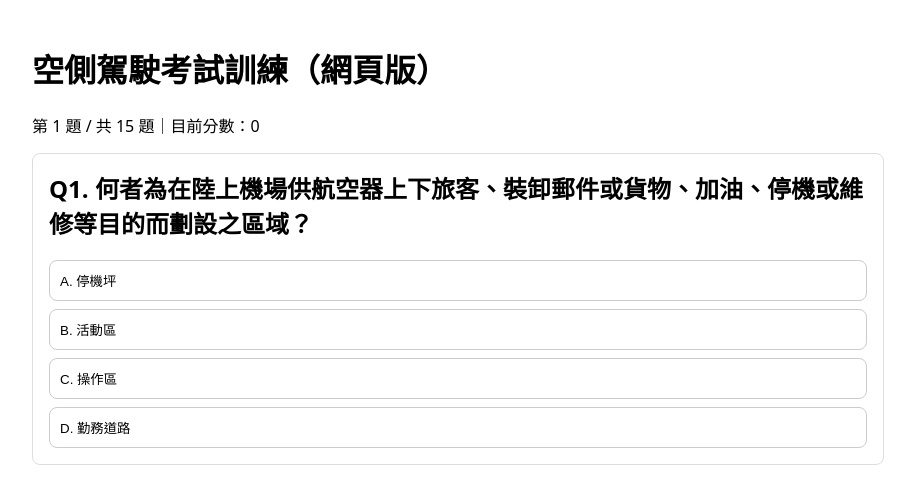
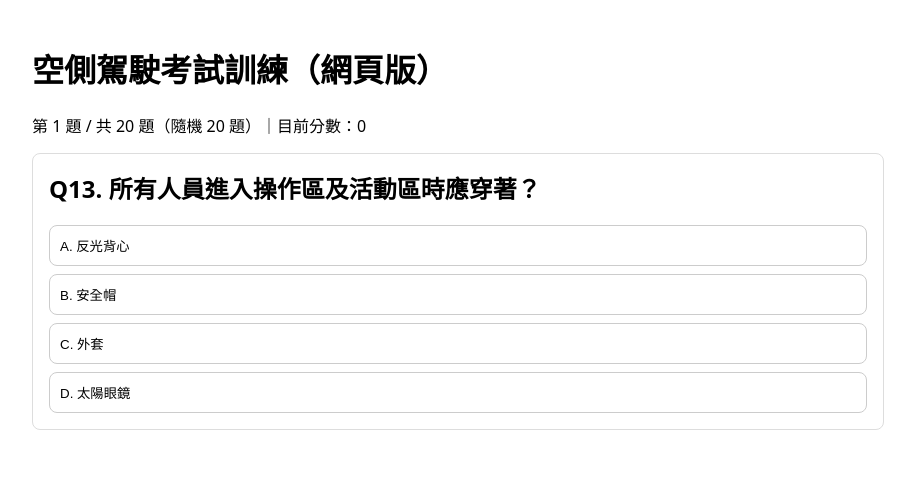
Before and after one commit to Chu0019/AIIIII, a Next.js app in the folder apps/web/: page /quiz in a window 1280 px wide. Shown: the top 504 px of the page, without its empty margins (182-1097 px from the left). Built offline with nearby package versions, Linux system fonts and the light colour scheme.

Commit message:
feat(quiz): serve random 20 questions per attempt

```diff
--- a/apps/web/app/quiz/page.tsx
+++ b/apps/web/app/quiz/page.tsx
@@ -28,13 +28,33 @@ const BANK: Q[] = [
   { id: 15, q: '桃園機場發布「雷(暴)雨當空」時，所有地面作業應？', options: ['停止', '繼續', '視情況', '無規定'], answer: 0, note: '當空警示下原則停作，依程序例外處理。' },
 ]
 
+function shuffle<T>(arr: T[]) {
+  const a = [...arr]
+  for (let i = a.length - 1; i > 0; i--) {
+    const j = Math.floor(Math.random() * (i + 1))
+    ;[a[i], a[j]] = [a[j], a[i]]
+  }
+  return a
+}
+
+function pickRandom20(bank: Q[]) {
+  if (bank.length >= 20) return shuffle(bank).slice(0, 20)
+  const out: Q[] = []
+  while (out.length < 20) {
+    const q = bank[Math.floor(Math.random() * bank.length)]
+    out.push(q)
+  }
+  return out
+}
+
 export default function QuizPage() {
+  const [set, setSet] = useState<Q[]>(() => pickRandom20(BANK))
   const [idx, setIdx] = useState(0)
   const [picked, setPicked] = useState<number | null>(null)
   const [score, setScore] = useState(0)
   const [done, setDone] = useState(false)
 
-  const q = useMemo(() => BANK[idx], [idx])
+  const q = useMemo(() => set[idx], [set, idx])
 
   const choose = (i: number) => {
     if (done || picked !== null) return
@@ -43,7 +63,7 @@ export default function QuizPage() {
   }
 
   const next = () => {
-    if (idx + 1 >= BANK.length) {
+    if (idx + 1 >= set.length) {
       setDone(true)
       return
     }
@@ -52,6 +72,7 @@ export default function QuizPage() {
   }
 
   const restart = () => {
+    setSet(pickRandom20(BANK))
     setIdx(0)
     setPicked(null)
     setScore(0)
@@ -63,7 +84,7 @@ export default function QuizPage() {
       <main style={{ maxWidth: 900, margin: '0 auto', padding: 24 }}>
         <h1>空側駕駛考試訓練</h1>
         <h2>測驗完成</h2>
-        <p>成績：{score} / {BANK.length}</p>
+        <p>成績：{score} / {set.length}</p>
         <button onClick={restart}>重新開始</button>
       </main>
     )
@@ -72,7 +93,7 @@ export default function QuizPage() {
   return (
     <main style={{ maxWidth: 900, margin: '0 auto', padding: 24 }}>
       <h1>空側駕駛考試訓練（網頁版）</h1>
-      <p>第 {idx + 1} 題 / 共 {BANK.length} 題｜目前分數：{score}</p>
+      <p>第 {idx + 1} 題 / 共 {set.length} 題（隨機 20 題）｜目前分數：{score}</p>
 
       <section style={{ border: '1px solid #ddd', borderRadius: 8, padding: 16 }}>
         <h2 style={{ marginTop: 0 }}>Q{q.id}. {q.q}</h2>
```
